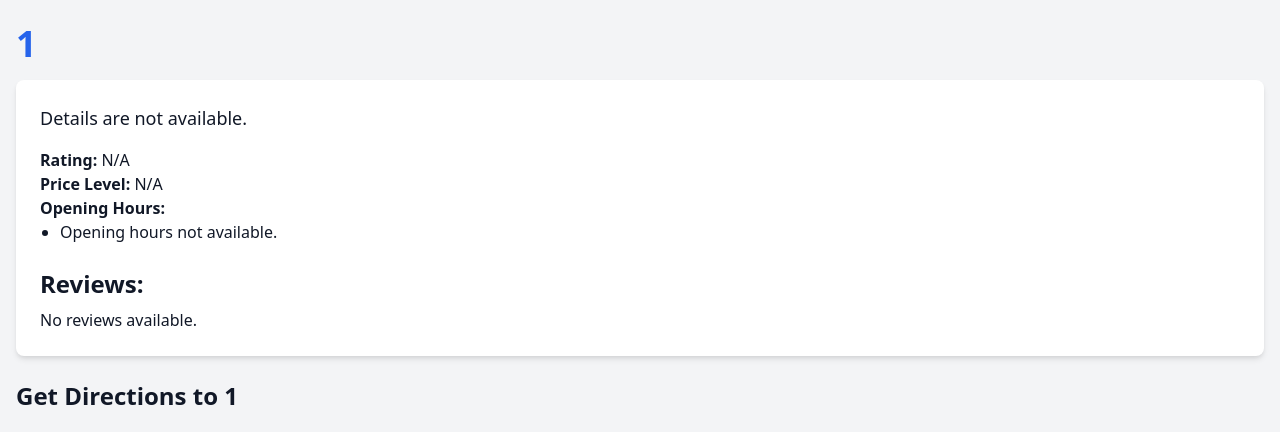
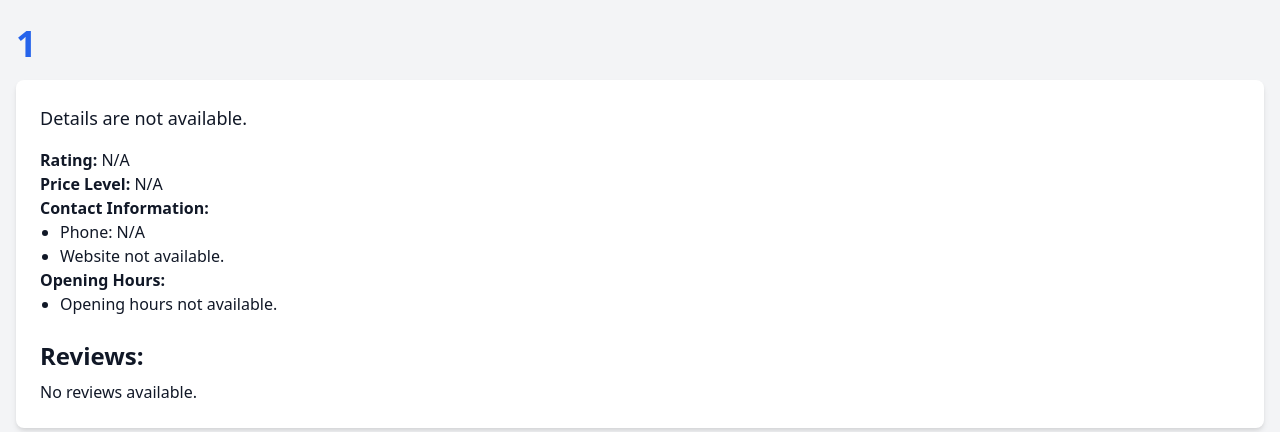
Before and after one commit to CS2340-Team-36/atlanta_food_finder, a Django app: page /restaurants/1/ in a window 1280 px wide. Shown: the top 432 px of the page. Run offline with Django 5.2, Linux system fonts and the light colour scheme; the visitor is signed in with stand-in values (Sample User, id 1); data that the repository does not hold is empty; some libraries are stand-ins or nearby versions.

Commit message:
Added contact details

```diff
--- a/restaurants/templates/restaurants/restaurant_detail.html
+++ b/restaurants/templates/restaurants/restaurant_detail.html
@@ -52,6 +52,22 @@
         <p>
           <strong>Price Level:</strong> {{ details.price_level|default:"N/A" }}
         </p>
+
+      <!-- Contact Information -->
+        <p><strong>Contact Information:</strong></p>
+        <ul class="list-disc pl-5">
+          {% if details.phone_number %}
+          <li>Phone: {{ details.phone_number }}</li>
+          {% else %}
+          <li>Phone number not available.</li>
+          {% endif %}
+
+          {% if details.website %}
+          <li>Website: <a href="{{ details.website }}" class="text-blue-600 hover:underline" target="_blank">{{ details.website }}</a></li>
+          {% else %}
+          <li>Website not available.</li>
+          {% endif %}
+        </ul>
 
         <!-- Opening Hours -->
         <p><strong>Opening Hours:</strong></p>
@@ -112,12 +128,13 @@
         console.log("Initializing the map...");
 
         // Parse the latitude and longitude
-        restaurantLat = parseFloat(restaurantLat);
-        restaurantLng = parseFloat(restaurantLng);
+        restaurantLat = parseFloat("{{ details.latitude|default:'null'|escapejs }}");
+        restaurantLng = parseFloat("{{ details.longitude|default:'null'|escapejs }}");
+        const placeId = "{{ details.place_id|default:'null'|escapejs }}"; // Ensure the placeId is available
 
-        // Check if latitude and longitude are valid numbers
-        if (isNaN(restaurantLat) || isNaN(restaurantLng)) {
-          console.error("Latitude and/or Longitude values are invalid.");
+        // Check if latitude, longitude, and placeId are valid
+        if (isNaN(restaurantLat) || isNaN(restaurantLng) || !placeId) {
+            console.error("Latitude, Longitude or Place ID is invalid.");
             alert("Location data is not available.");
             return;
         }
@@ -131,6 +148,29 @@
             center: restaurantLocation,
         });
 
+        // Get Place Details including contact information
+        const service = new google.maps.places.PlacesService(map);
+        service.getDetails({ placeId: placeId }, (place, status) => {
+            if (status === google.maps.places.PlacesServiceStatus.OK) {
+                console.log("Place details fetched successfully:", place);
+
+                // Update the contact information in the HTML
+                if (place.formatted_phone_number) {
+                    document.getElementById('phone').innerText = `Phone: ${place.formatted_phone_number}`;
+                } else {
+                    document.getElementById('phone').innerText = 'Phone number not available.';
+                }
+
+                if (place.website) {
+                    document.getElementById('website').innerHTML = `Website: <a href="${place.website}" class="text-blue-600 hover:underline" target="_blank">${place.website}</a>`;
+                } else {
+                    document.getElementById('website').innerText = 'Website not available.';
+                }
+            } else {
+                console.error("Failed to fetch place details:", status);
+            }
+        });
+
         // Directions Service and Renderer
         const directionsService = new google.maps.DirectionsService();
         const directionsRenderer = new google.maps.DirectionsRenderer();
@@ -140,7 +180,6 @@
         if (navigator.geolocation) {
             navigator.geolocation.getCurrentPosition(
                 (position) => {
-              console.log("User location obtained.");
                     const userLocation = {
                         lat: position.coords.latitude,
                         lng: position.coords.longitude,
@@ -158,7 +197,6 @@
                 }
             );
         } else {
-          // Browser doesn't support Geolocation
             handleLocationError(false, map.getCenter());
         }
     }
--- a/restaurants/views.py
+++ b/restaurants/views.py
@@ -38,7 +38,7 @@ def restaurant_detail(request, restaurant_name):
         place_details_url = "https://maps.googleapis.com/maps/api/place/details/json"
         details_params = {
             "place_id": place_id,
-            "fields": "name,rating,formatted_address,reviews,opening_hours,price_level,geometry",
+            "fields": "name,rating,formatted_address,reviews,opening_hours,price_level,geometry,formatted_phone_number,website",  # Add contact fields
             "key": api_key,
         }
 
@@ -68,6 +68,9 @@ def restaurant_detail(request, restaurant_name):
                     "reviews": details.get("reviews", []),
                     "latitude": latitude,
                     "longitude": longitude,
+                    "phone_number": details.get("formatted_phone_number", "N/A"),  # Add phone number
+                    "website": details.get("website", ""),  # Add website
+                    "place_id": place_id,  # Pass the place_id to the template
                 },
                 "GOOGLE_MAPS_API_KEY_CLIENT": settings.GOOGLE_MAPS_API_KEY_CLIENT,
             }
@@ -82,6 +85,9 @@ def restaurant_detail(request, restaurant_name):
                     "reviews": [],
                     "latitude": None,
                     "longitude": None,
+                    "phone_number": "N/A",  # Default phone number
+                    "website": "",  # Default website
+                    "place_id": None,
                 },
                 "GOOGLE_MAPS_API_KEY_CLIENT": settings.GOOGLE_MAPS_API_KEY_CLIENT,
             }
@@ -96,6 +102,9 @@ def restaurant_detail(request, restaurant_name):
                 "reviews": [],
                 "latitude": None,
                 "longitude": None,
+                "phone_number": "N/A",  # Default phone number
+                "website": "",  # Default website
+                "place_id": None,
             },
             "GOOGLE_MAPS_API_KEY_CLIENT": settings.GOOGLE_MAPS_API_KEY_CLIENT,
         }
```
Also changed, not shown: restaurants/templates/restaurants/map.html (+58 -12 lines). Lines whose indentation alone changed are shown as unchanged.
